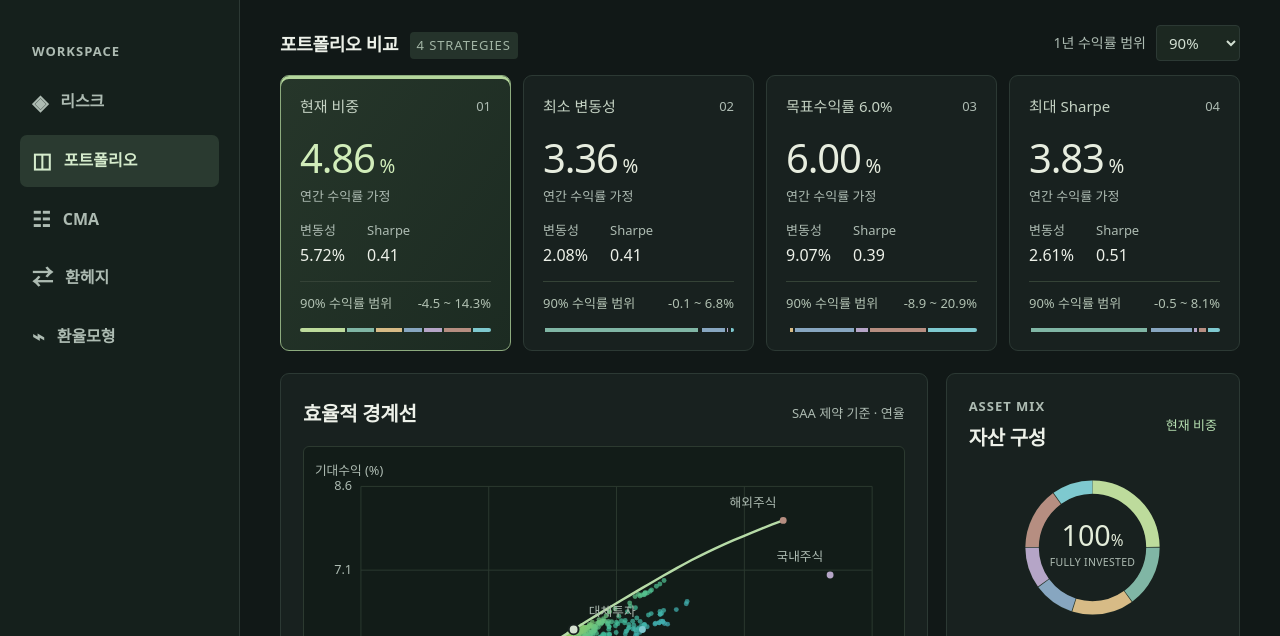
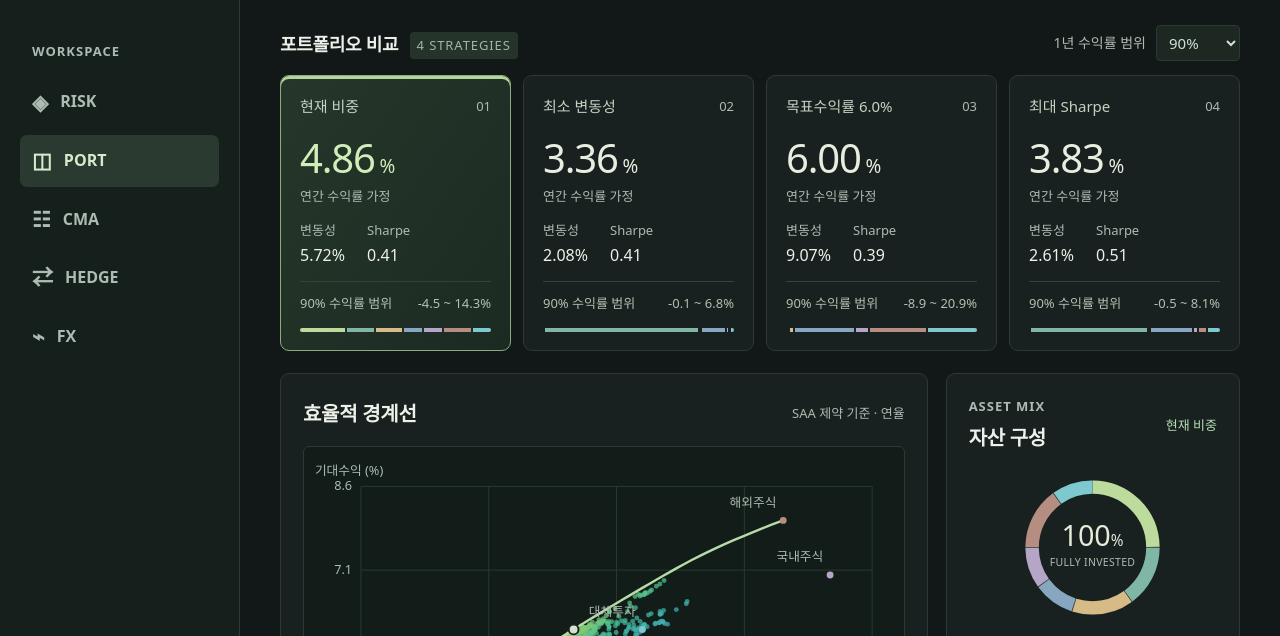
Before and after one commit to hahajongha/bje, a website with bundled scripts: page dist/index.html in a window 1280 px wide. Shown: the part 104-740 px from the top of the page. Built offline with nearby package versions, Linux system fonts and the light colour scheme.

Commit message:
Rename workspace navigation to RISK, PORT, HEDGE, and FX (#8)

```diff
--- a/dist/index.html
+++ b/dist/index.html
@@ -10,11 +10,11 @@
   <a class="brand" href="#overview" aria-label="BJE 홈"><span class="brand-symbol">b.</span><span>BJE<span class="brand-sub">PORTFOLIO LAB</span></span></a>
   <div class="nav-label">WORKSPACE</div>
   <nav aria-label="주 메뉴">
-    <button class="nav-item" data-tab="risk"><span>◈</span> 리스크</button>
-    <button class="nav-item active" data-tab="overview"><span>◫</span> 포트폴리오</button>
+    <button class="nav-item" data-tab="risk"><span>◈</span> RISK</button>
+    <button class="nav-item active" data-tab="overview"><span>◫</span> PORT</button>
     <button class="nav-item" data-tab="assumptions"><span>☷</span> CMA</button>
-    <button class="nav-item" data-tab="hedge"><span>⇄</span> 환헤지</button>
-    <button class="nav-item" data-tab="fxmodel"><span>⌁</span> 환율모형</button>
+    <button class="nav-item" data-tab="hedge"><span>⇄</span> HEDGE</button>
+    <button class="nav-item" data-tab="fxmodel"><span>⌁</span> FX</button>
   </nav>
 </aside>
 <div class="shell">
```
